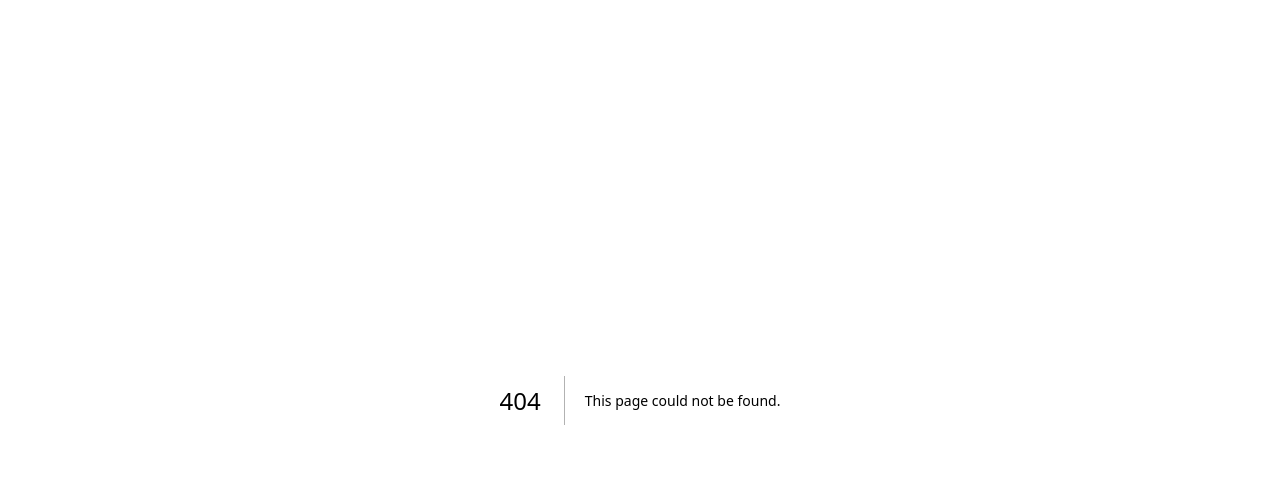
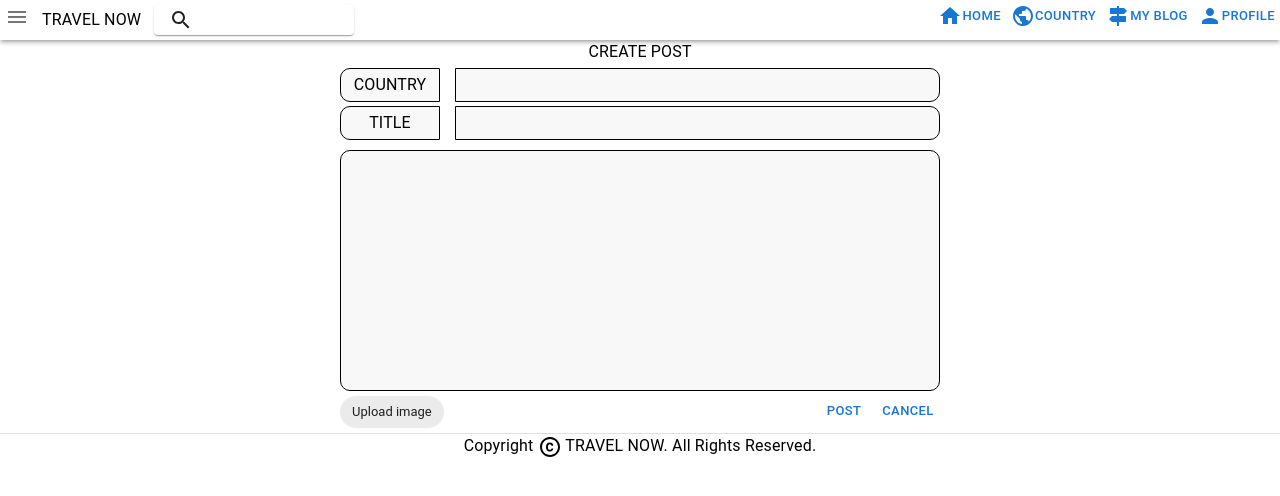
Before and after one commit to CQL02/TravelBlog, a Next.js app: page /create in a window 1280 px wide. Before the commit this address had no page. Shown: the top 496 px of the page. Built offline with nearby package versions, Linux system fonts and the light colour scheme.

Commit message:
done create post

```diff
--- a/pages/_app.js
+++ b/pages/_app.js
@@ -2,6 +2,7 @@ import "@/styles/globals.css";
 import "@/styles/layout.css";
 import "@/styles/country.css";
 import "@/styles/home.css";
+import "@/styles/create.css";
 
 import "@/styles/profile.css";
 import "@/styles/changepassword.css";
--- /dev/null
+++ b/pages/create/index.js
@@ -0,0 +1,103 @@
+import Layout from "@/component/Layout";
+import { Box, Button, Chip, InputBase, Typography } from "@mui/material";
+import { useState, useRef } from "react";
+import ImageIcon from "@mui/icons-material/Image";
+
+export default function createIndex() {
+  const [image, setImage] = useState(null);
+  const fileInputRef = useRef();
+
+  function handleImageChange(event) {
+    const file = event.target.files[0];
+    if (!file || !(file instanceof Blob)) {
+      console.error("Invalid file selected");
+      return;
+    }
+    const reader = new FileReader();
+    reader.onloadend = () => {
+      setImage(reader.result);
+    };
+    reader.readAsDataURL(file);
+  }
+
+  function handleChipClick() {
+    fileInputRef.current.click();
+  }
+
+  function handleOpenImage() {
+    if (image) {
+      const newWindow = window.open();
+      newWindow.document.write(
+        `<img src="${image}" style="max-width: 100%; max-height: 100%; object-fit: contain;">`
+      );
+    }
+  }
+
+  function handleResetImage() {
+    setImage(null);
+  }
+
+  return (
+    <Layout>
+      <Typography className="flex justify-center home-title-text">
+        CREATE POST
+      </Typography>
+      <Box className="flex mt-1 justify-center">
+        <Typography className="create-title">COUNTRY</Typography>
+        <InputBase className="create-input" />
+      </Box>
+
+      <Box className="flex mt-1 justify-center">
+        <Typography className="create-title ">TITLE</Typography>
+        <InputBase className="create-input" />
+      </Box>
+
+      <Box className="w-[600px] ml-auto mr-auto">
+        <InputBase
+          className="create-input-description"
+          multiline
+          rows={10}
+          fullWidth
+        />
+      </Box>
+      <Box className="flex w-[600px] ml-auto mr-auto mt-[5px] mb-[5px]">
+        <div>
+          <input
+            accept="image/*"
+            id="image-upload"
+            type="file"
+            style={{ display: "none" }}
+            onChange={handleImageChange}
+            ref={fileInputRef}
+          />
+          {image ? (
+            <Box className="flex align-center">
+              <Chip
+                label="Click to view image"
+                onClick={handleOpenImage}
+                variant="outlined"
+                sx={{ cursor: "pointer", mr: 1 }}
+                onDelete={handleResetImage}
+                avatar={<ImageIcon />}
+              />
+            </Box>
+          ) : (
+            <Chip
+              label="Upload image"
+              color="default"
+              onClick={handleChipClick}
+            />
+          )}
+        </div>
+        <Box className="ml-auto ">
+          <Button className="headerButton" size="small">
+            POST
+          </Button>
+          <Button className="headerButton" size="small">
+            CANCEL
+          </Button>
+        </Box>
+      </Box>
+    </Layout>
+  );
+}
--- /dev/null
+++ b/styles/create.css
@@ -0,0 +1,31 @@
+.create-title {
+  background-color: #d9d9d933;
+  border: 1px solid black;
+  border-top-left-radius: 10px;
+  border-bottom-left-radius: 10px;
+  width: 100px;
+  font-size: 15px;
+  display: flex;
+  align-items: center;
+  justify-content: center;
+}
+
+.create-input {
+  background-color: #d9d9d933;
+  border: 1px solid black;
+  border-top-right-radius: 10px;
+  border-bottom-right-radius: 10px;
+  width: 485px;
+  margin-left: 15px;
+  padding-left: 10px;
+  padding-right: 10px;
+}
+
+.create-input-description {
+  background-color: #d9d9d933;
+  border: 1px solid black;
+  border-radius: 10px;
+  margin-top: 10px;
+  padding-left: 10px;
+  padding-right: 10px;
+}
```
